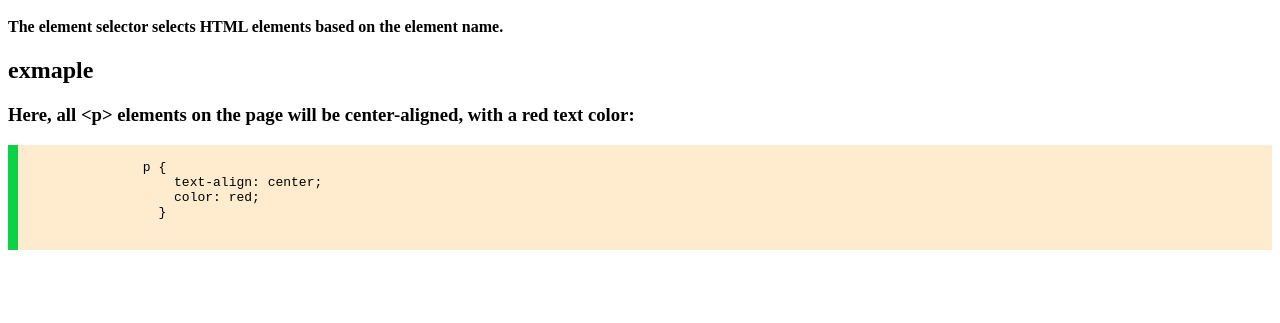
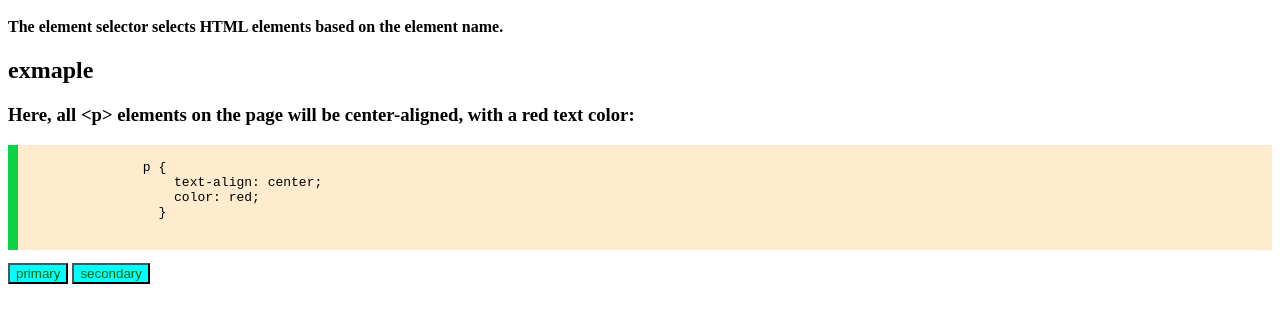
Before and after one commit to shalinisingh0510/html-code, a plain HTML site: page project.html in a window 1280 px wide. Shown: the part 469-792 px from the top of the page. Drawn offline with Linux system fonts and the light colour scheme.

Commit message:
added two buttons

```diff
--- a/project.html
+++ b/project.html
@@ -40,6 +40,8 @@
 
 
 </div>
+<button>primary</button>
+<button>secondary</button>
 
 
 
```
